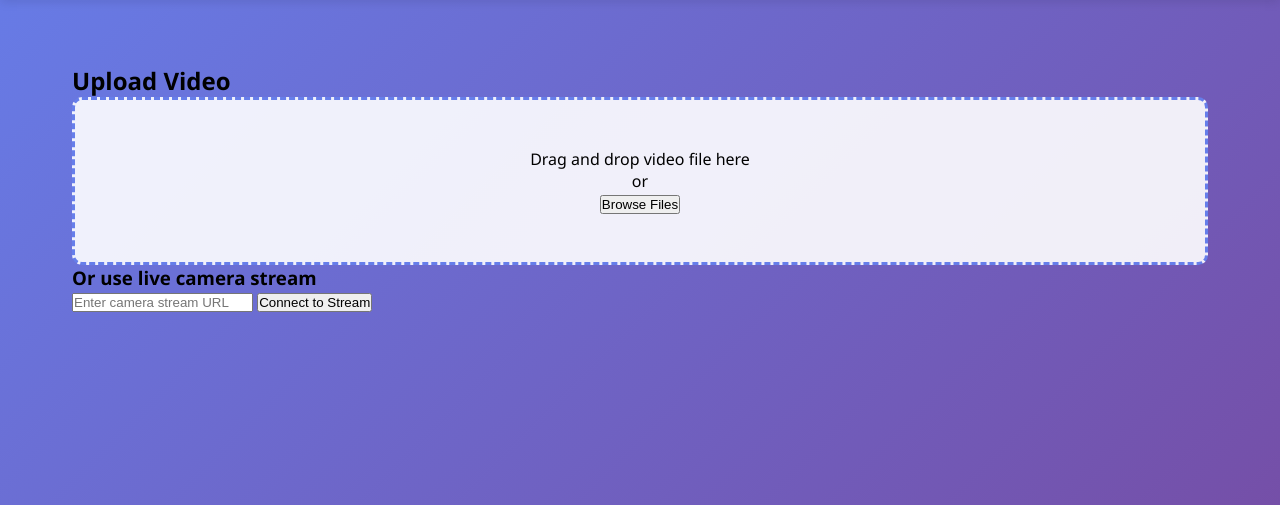
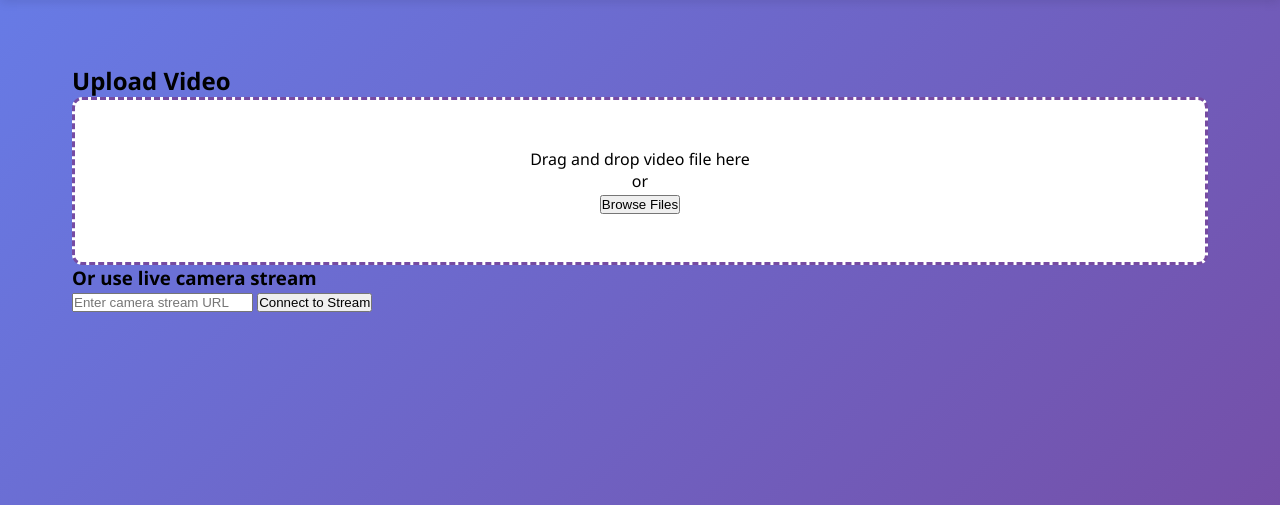
Before and after one commit to Corvin-Negyed/parking-slot-detection, a Flask app: page / in a window 1280 px wide, with the pointer over the restyled element. Shown: the part 129-634 px from the top of the page. Run offline with Flask 3, Linux system fonts and the light colour scheme.

Commit message:
Add drop zone hover effect

```diff
--- a/static/style.css
+++ b/static/style.css
@@ -32,3 +32,8 @@ header {
     cursor: pointer;
     transition: all 0.3s ease;
 }
+
+.drop-zone:hover {
+    background: rgba(255, 255, 255, 1);
+    border-color: #764ba2;
+}
```
